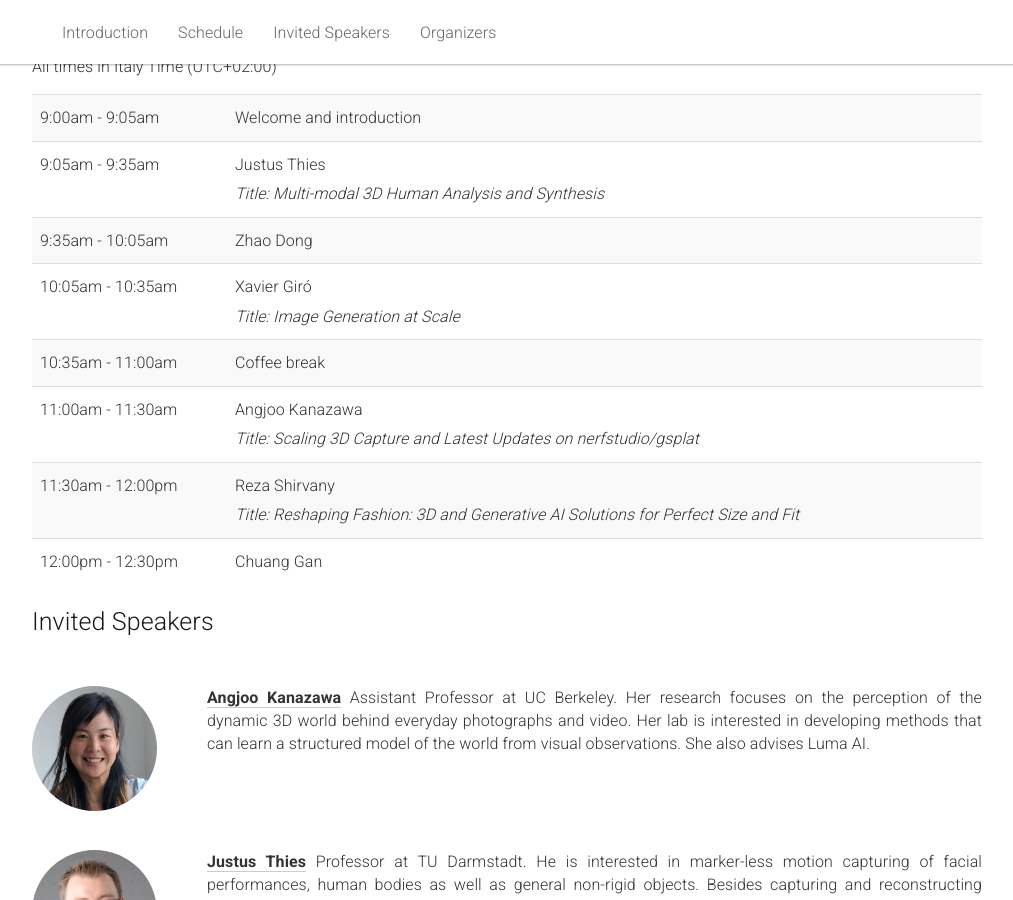
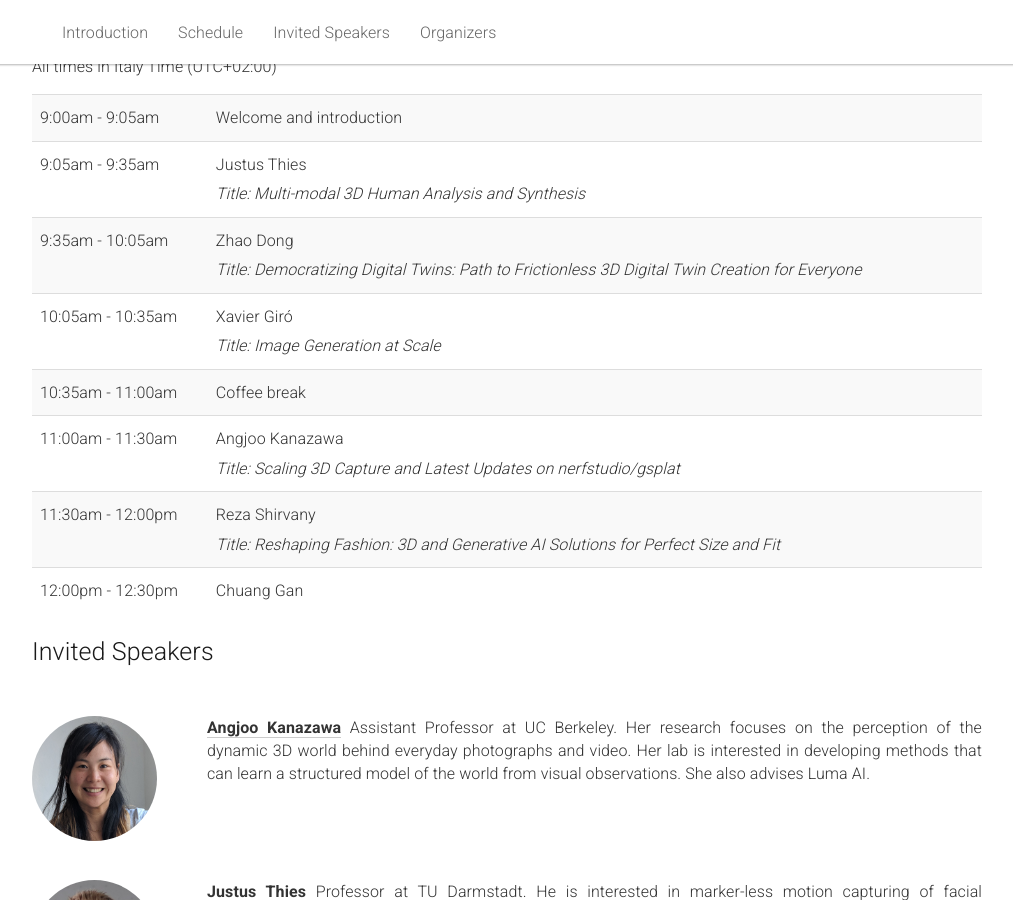
Before and after one commit to 3dv-in-ecommerce/3dv-in-ecommerce.github.io, a Jekyll site: the page built from _pages/home.md, in a window 1280 px wide and 900 px high, scrolled down 591 px. Shown: the whole window, without its empty margins (133-1146 px from the left). Built offline with Jekyll 4.4.1, drawn with Linux system fonts in a browser that asks for light colours.

Commit message:
update title

```diff
--- a/_pages/home.md
+++ b/_pages/home.md
@@ -84,7 +84,10 @@ description: "Website for the Workshop on 3D Vision and Modeling Challenges in e
         </tr>
         <tr>
           <td>9:35am - 10:05am</td>
-          <td>Zhao Dong</td>
+          <td>Zhao Dong
+          <br/>
+          <i>Title: Democratizing Digital Twins: Path to Frictionless 3D Digital Twin Creation for Everyone</i>
+          </td>
           <td></td>
         </tr>
         <tr>
```
Also changed, not shown: 1 other file.
